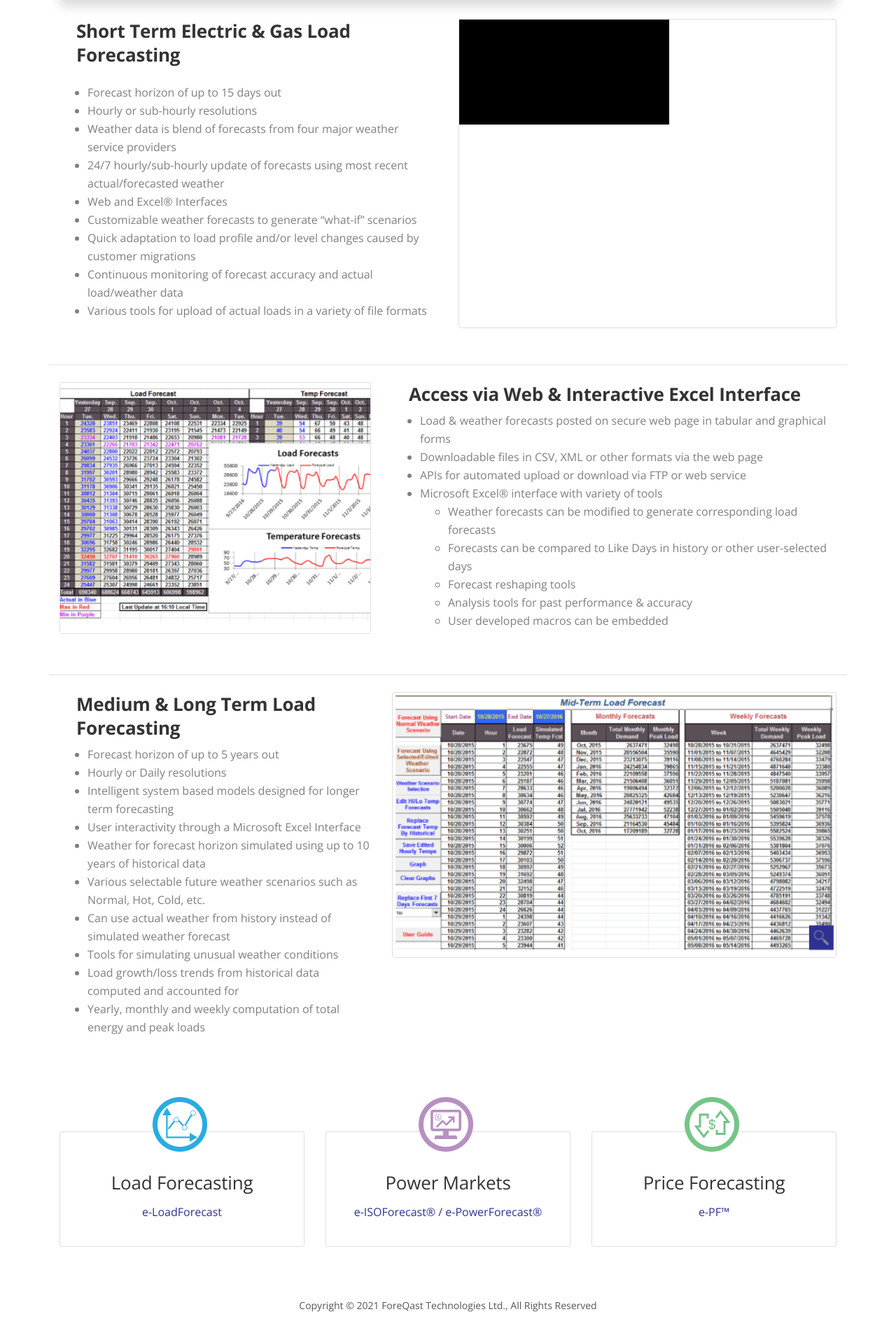
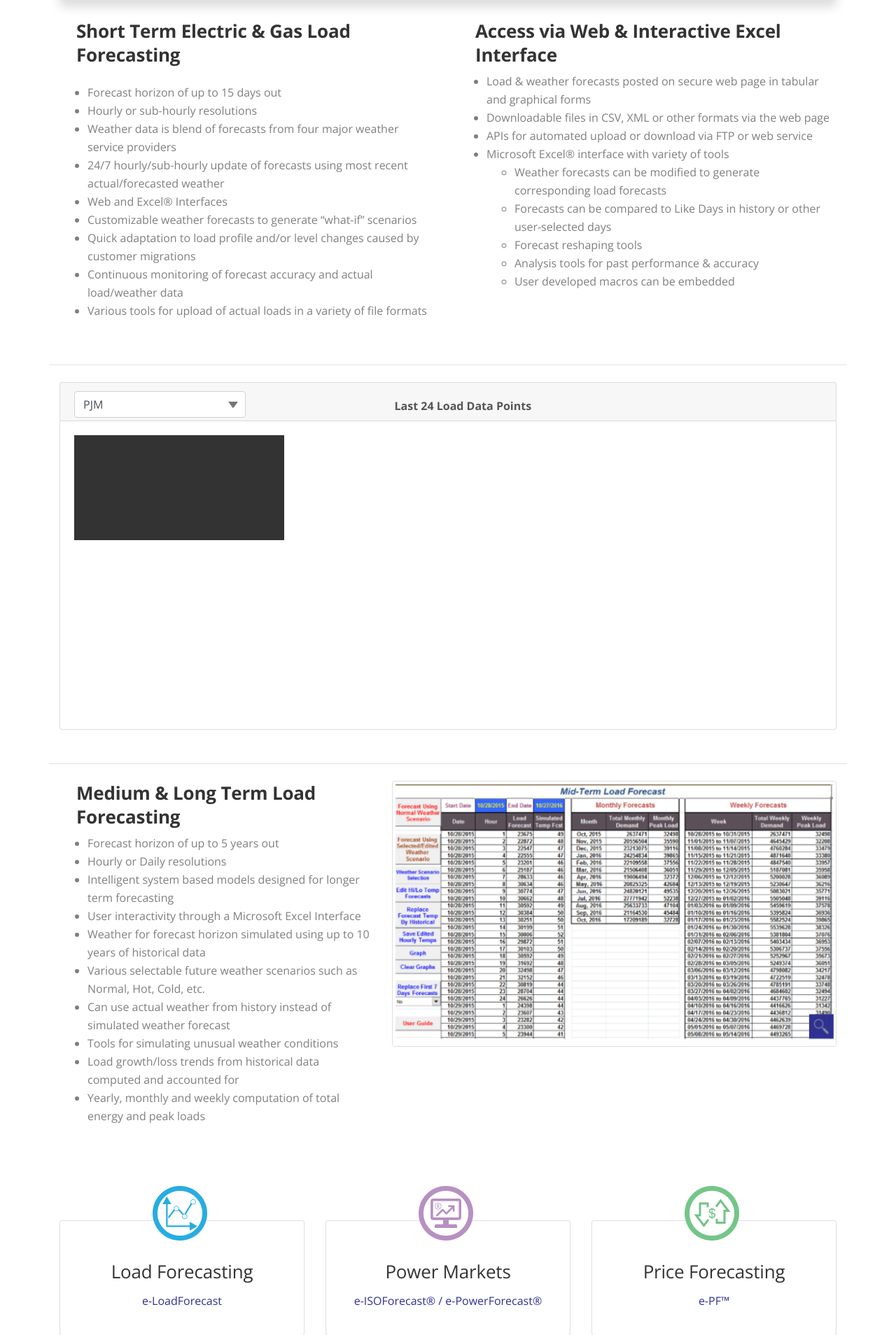
Before and after one commit to git-akratech/foreqast-new, a Python web app: template templates/landing/lord.html in a window 1280 px wide. Shown: the part 1302-3210 px from the top of the page at 70% size. Before the commit the page ends 3177 px from the top, so only its background shows below. Run offline with Jinja, Linux system fonts and the light colour scheme; the template is opened without the code that fills it, so the values that code supplies are empty; a map, chart or similar area stays blank; some libraries are stand-ins or nearby versions.

Commit message:
Foreqast: Updated load 2nd graph in dark theme

```diff
--- a/modules/load_data/common/load_data.py
+++ b/modules/load_data/common/load_data.py
@@ -44,7 +44,7 @@ def get_load_data_latest_records(data):
 
 		# select data query
 		data_list = []
-		select_query = "select date_format(`timestamp`, '%%Y-%%m-%%d %%H:%%m') as running_date, round(load_MW, 2) as load_data, ba_name from foreqast_load_data group by ba_name, date_format(`timestamp`, '%%Y-%%m-%%d %%H:%%m') having ba_name = '{ba_name}' order by running_date desc limit 0, 10".format(ba_name = ba_name)
+		select_query = "select date_format(`timestamp`, '%%Y-%%m-%%d %%H:%%m') as running_date, round(load_MW, 2) as load_data, ba_name from foreqast_load_data group by ba_name, date_format(`timestamp`, '%%Y-%%m-%%d %%H:%%m') having ba_name = '{ba_name}' order by running_date desc limit 0, 24".format(ba_name = ba_name)
 
 		# execute the query
 		load_result = app._engine.execute(select_query)
--- a/templates/landing/lord.html
+++ b/templates/landing/lord.html
@@ -176,22 +176,8 @@
 										<li>Various tools for upload of actual loads in a variety of file formats</li>
 								</ul>
 						</div> <!-- end of col -->
+
 						<div class="col-sm-6">
-								<div class="card">
-										<div style="height: 440px !important;" id="hourly-graph-container">
-												<canvas id="hourly_load_chart" style="background-color : black;"></canvas>
-										</div>
-								</div>
-						</div>
-				</div> <!-- end of row -->
-
-				<div class="row mb-4 pb-5 border-bottom">
-						<div class="col-sm-5">
-								<div class="card">
-										<img class="card-img-top" src="static/landing/images/image2.png" alt="Card image cap">
-								</div>
-						</div>
-						<div class="col-sm-7">
 								<h3 class="pl-4">Access via Web & Interactive
 										Excel Interface</h3>
 										<ul class="text-black-50">
@@ -209,6 +195,32 @@
 												</li>
 										</ul>
 						</div> <!-- end of col -->
+				</div> <!-- end of row -->
+
+				<div class="row mb-4 pb-5 border-bottom">
+						<div class="col-sm-12">
+								<div class="card">
+										<div class="card-header" style="height: 55px !important;">
+											<div class="row align-items-center">
+												<div class="form-group col-md-3">
+														<select class="form-control" id="load_data_balancing_authority_1">
+															<option value="PJM">PJM</option>
+															<option value="CISO">CISO</option>
+															<option value="ERCO">ERCO</option>
+														</select>
+												 </div>
+												 <div class="col-md-2"></div>
+												<div class="col-md-5">
+													<p class="font-weight-bold">Last 24 Load Data Points </p>
+												</div>
+
+											</div>
+										</div>
+										<div style="height: 440px !important;" id="hourly-graph-container" class="card-body">
+												<canvas id="hourly_load_chart" style="background-color : #333333;"></canvas>
+										</div>
+								</div>
+						</div>
 				</div> <!-- end of row -->
 
 				<div class="row mb-4 pb-5">
@@ -402,7 +414,7 @@
 		function hourly_load_chart_draw(obj){
 				// Remove graph and reload. because old graph is showing
 				$('#hourly_load_chart').remove(); // this is <canvas> element
-				$('#hourly-graph-container').append('<canvas id="hourly_load_chart" style="background-color : black;"><canvas>');
+				$('#hourly-graph-container').append('<canvas id="hourly_load_chart" style="background-color : #333333;"><canvas>');
 
 				var hourly_canvas = document.getElementById("hourly_load_chart");
 				var hourly_ctx = hourly_canvas.getContext('2d');
@@ -461,12 +473,12 @@
 						},
 						maintainAspectRatio: false,
 						chartArea: {
-											backgroundColor: 'black'
+											backgroundColor: '#333333'
 										},
 						scales: {
 											yAxes: [{
 													gridLines: {
-															color: ['white', 'black', 'black', 'black', 'black', 'black', 'black', 'black', 'black', 'black', 'black']
+															color: ['white', '#333333']
 													},
 													ticks: {
 															beginAtZero:true,
@@ -482,7 +494,7 @@
 											}],
 											xAxes: [{
 													gridLines: {
-															color: ['white', 'black', 'black', 'black', 'black', 'black', 'black', 'black', 'black', 'black', 'black']
+															color: ['white', '#333333']
 													},
 													ticks: {
 															beginAtZero:false,
@@ -541,9 +553,9 @@
 
 
 		// on change of ba change the houry graph
-		$("#load_data_balancing_authority").change(function(e) {
+		$("#load_data_balancing_authority_1").change(function(e) {
 			// get the required details
-			let ba_name = $('#load_data_balancing_authority').find(":selected").val();
+			let ba_name = $('#load_data_balancing_authority_1').find(":selected").val();
 
 			// convert this data into the object for passing to the server
 			let request_obj = [{"ba_name" : ba_name}];
```
